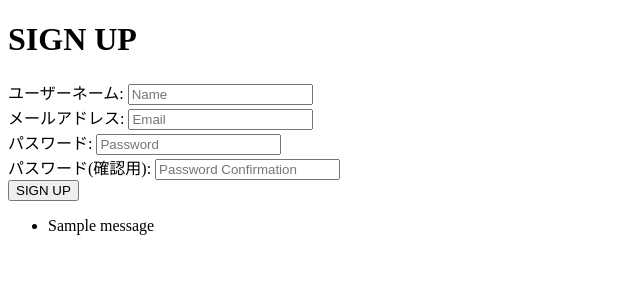
After one commit to Winter-Hackathon-teamG/TeamG_Chatapp, a Flask app: page /signup in a window 1280 px wide. The commit adds this page. Shown: the top 300 px of the page, without its empty margins (0-640 px from the left). Run offline with Flask 2, Linux system fonts and the light colour scheme; one stand-in notice (Sample message) is shown.

Commit message:
ユーザー登録機能の作成

```diff
--- a/app.py
+++ b/app.py
@@ -1,10 +1,100 @@
 from flask import Flask, request, redirect, render_template, session, flash
 from models import dbConnect
+from util.DB import DB
+from util.user import User
+from datetime import timedelta
+import hashlib
 import uuid
+import re
 
 app = Flask(__name__)
+# セッション情報を暗号化するためのキーを設定。キー：16進数文字列のuuid(uuid4()により生成)
 app.secret_key = uuid.uuid4().hex
+# セッションの有効期間を30日間とする
+app.permanent_session_lifetime = timedelta(days=30)
 
+# ユーザー登録画面（メソッド：GET）
+@app.route('/signup')
+def signup():
+    """ ユーザー登録
+
+    ユーザー登録画面を表示
+    """
+    return render_template('registration/test_signup.html')
+
+# ユーザー登録画面（メソッド：POST）
+@app.route('/signup', methods=['POST'])
+def userSignup():
+    """ ユーザー登録
+
+    フォームからユーザー名を取得→nameへ代入
+    フォームからメールアドレスを取得→emailへ代入
+    フォームからパスワード1を取得→password1へ代入
+    フォームからパスワード2を取得→password2へ代入
+
+    メールアドレスを正規表現で表す→patternへ代入
+    (a-zA-Z0-9_.+-の中から1文字以上)@(a-zA-Z0-9-の中から1文字以上).(a-zA-Z0-9-.の中から1文字以上)
+
+    if ユーザー名、メールアドレス、パスワード1、パスワード2のいずれかに空欄がある場合
+        「空のフォームがあるようです」と表示
+
+    elif パスワード1とパスワード2が異なる場合
+        「二つのパスワードの値が違っています」と表示
+
+    elif 入力されたメールアドレスがpatternと一致しない場合
+        「正しいメールアドレスの形式ではありません」と表示
+          *reモジュール:正規表現を扱うモジュール
+           match(正規表現, 文字列):文字列が正規表現と一致するかを判定
+
+    else (いずれにも当てはまらない場合)
+        uuidを生成→uidに代入
+         *uuid:世界で同じ値を持つことがない一意な識別子。バージョン1~5の生成方法がある。
+          uuid4():乱数によりuuidを生成
+        パスワードをsha256方式でハッシュ化し16進数文字列に変換→passwordに代入
+         *sha256():ハッシュ化を施すアルゴリズムの1つ
+          hexdigest():16進数形式の文字列に変換して返す
+        Userクラスのインスタンスを生成→userに代入
+        フォームから取得したメールアドレスに一致するユーザーをデータベースから取得→DBuserに代入
+
+        if DBuserがNoneでない場合=既に同じメールアドレスのユーザーが登録されている場合
+            「既に登録されているようです」と表示
+
+        else （同じメールアドレスで登録されているユーザーがいない場合）
+            データベースにユーザーを新規登録
+            uidをstr型に型変換
+            セッション情報にuidを登録(キー:uid, 値:UserId)
+            * セッション情報はsessionオブジェクト(辞書型)として操作する
+            チャンネル一覧表示画面へリダイレクト
+
+    (最後のelse節以外の場合は)サインアップ画面へリダイレクト
+    """
+    name = request.form.get('name')
+    email = request.form.get('email')
+    password1 = request.form.get('password1')
+    password2 = request.form.get('password2')
+
+    pattern = '^[a-zA-Z0-9_.+-]+@[a-zA-Z0-9-]+\.[a-zA-Z0-9-.]+$'
+
+    if name == '' or email == '' or password1 == '' or password2 == '':
+        flash('空のフォームがあるようです')
+    elif password1 != password2:
+        flash('二つのパスワードの値が違っています')
+    elif re.match(pattern, email) is None:
+        flash('正しいメールアドレスの形式ではありません')
+    else:
+        uid = uuid.uuid4()
+        password = hashlib.sha256(password1.encode('utf-8')).hexdigest()
+        user = User(uid, name, email, password)
+        DBuser = dbConnect.getUser(email)
+
+        if DBuser != None:
+            flash('既に登録されているようです')
+        else:
+            dbConnect.createUser(user)
+            UserId = str(uid)
+            session['uid'] = UserId
+            return redirect('/')
+    return redirect('/signup')
 
 #ホーム画面（チャンネル一覧画面）の作成
 @app.route('/')
--- /dev/null
+++ b/templates/registration/test_signup.html
@@ -0,0 +1,32 @@
+<!DOCTYPE html>
+<html lang="ja">
+  <head>
+      <meta charset="UTF-8">
+      <meta http-equiv="X-UA-Compatible" content="IE=edge">
+      <meta name="viewport" content="width=device-width, initial-scale=1.0">
+      <title>test index</title>
+  </head>
+  <body>
+    <form action="/signup" method="POST">
+        <h1>SIGN UP</h1>
+        <label for="name">ユーザーネーム:</label>
+        <input type="text" placeholder="Name" name="name" /><br>
+        <label for="email">メールアドレス:</label>
+        <input type="text" placeholder="Email" name="email" /><br>
+        <label for="password1">パスワード:</label>
+        <input type="password" placeholder="Password" name="password1" /><br>
+        <label for="password2">パスワード(確認用):</label>
+        <input type="password" placeholder="Password Confirmation" name="password2"/><br>
+        <button>SIGN UP</button>
+        {% with messages = get_flashed_messages() %}
+        {% if messages %}
+          <ul>
+            {% for message in messages %}
+            <li>{{ message }}</li>
+            {% endfor %}
+          </ul>
+        {% endif %}
+        {% endwith %}
+    </form>
+  </body>
+</html>
--- a/templates/test_index.html
+++ b/templates/test_index.html
@@ -24,5 +24,7 @@
       </li>
     {% endfor %}
     </ul>
+    <!-- サインアップ画面リンク -->
+    <a href="{{ url_for('signup')}}">サインアップ画面へ</a>
   </body>
 </html>
```
Also changed, not shown: models.py (+81 -46 lines), util/user.py (added, +25 -0 lines).
